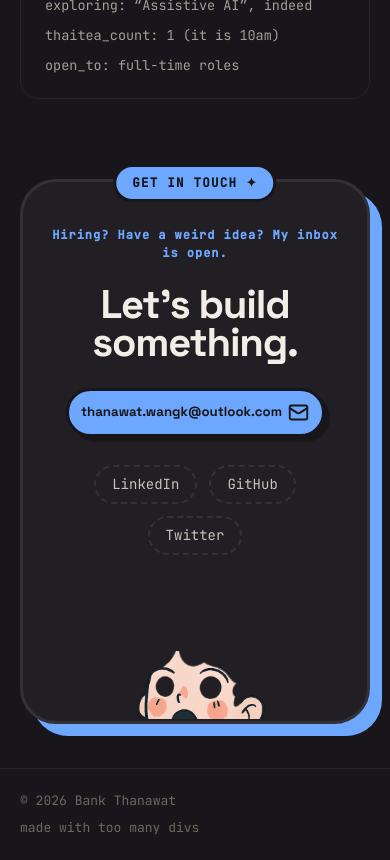
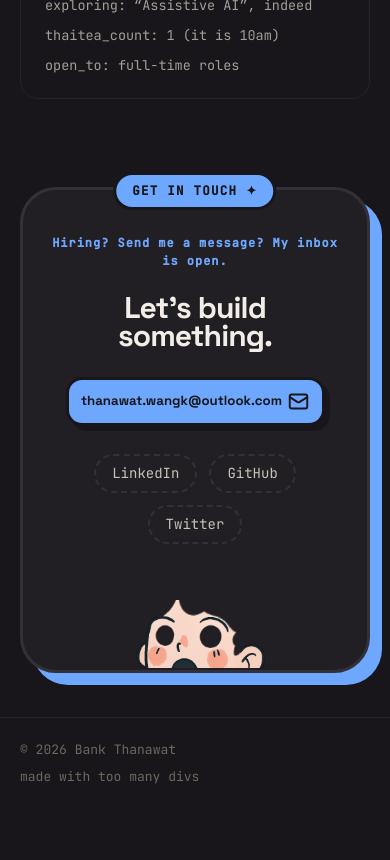
Before and after one commit to thanawangk/web-portfolio, a Next.js app: page / in a window 390 px wide. Shown: the part 4600-5460 px from the top of the page. After the commit the page ends 5409 px from the top, so only its background shows below. Built offline with nearby package versions, Linux system fonts and the light colour scheme.

Commit message:
feat: reduce scale in card contact

```diff
--- a/app/page.tsx
+++ b/app/page.tsx
@@ -136,7 +136,7 @@ export default function Home() {
 
         <section
           id="contact"
-          className="mx-auto max-w-(--page-max-width) px-(--page-pad-x) pt-[clamp(48px,7vw,68px)] pb-[clamp(44px,6.5vw,64px)]"
+          className="mt-2 mx-auto max-w-(--page-max-width) px-(--page-pad-x) pt-[clamp(48px,7vw,68px)] pb-[clamp(44px,6.5vw,64px)]"
         >
           <div className="relative mx-auto max-w-[920px] rounded-[36px] border-[3px] border-border-strong bg-surface px-[clamp(24px,5vw,48px)] pt-[clamp(44px,6.5vw,72px)] pb-[2px] text-center [box-shadow:12px_12px_0_var(--color-accent)] [transition:translate_0.3s_cubic-bezier(0.34,1.56,0.64,1),scale_0.3s_cubic-bezier(0.34,1.56,0.64,1),box-shadow_0.3s_cubic-bezier(0.34,1.56,0.64,1),border-color_0.3s_ease] hover:translate-x-[-6px] hover:translate-y-[-10px] hover:scale-[1.015] hover:border-accent hover:[box-shadow:22px_26px_0_var(--color-accent)]">
             <div className="absolute -top-[18px] left-1/2 -translate-x-1/2 rounded-full border-[3px] border-on-accent bg-accent px-4 py-[7px] font-mono text-[12.5px] font-bold tracking-[0.1em] whitespace-nowrap text-on-accent">
@@ -145,11 +145,11 @@ export default function Home() {
 
             <div className="relative ">
               <p className="mb-6 font-mono text-[clamp(12px,1.6vw,15px)] font-bold tracking-[0.08em] text-accent">
-                Hiring? Have a weird idea? My inbox is open.
+                Hiring? Send me a message? My inbox is open.
               </p>
 
-              <h2 className="mb-[26px] text-[clamp(40px,8.5vw,88px)] leading-[0.95] font-bold tracking-[-0.03em] text-text">
-                Let&rsquo;s build
+              <h2 className="mb-[26px] text-h2 leading-[0.95] font-bold tracking-[-0.03em] text-text">
+                Let's build
                 <br />
                 something.
               </h2>
@@ -170,7 +170,7 @@ export default function Home() {
                 ))}
               </div>
 
-              <div className="relative mx-auto mt-24 h-[68px] w-[180px] max-w-full overflow-hidden">
+              <div className="relative mx-auto mt-14 md:mt-18 lg:mt-22 h-[68px] w-[180px] max-w-full overflow-hidden">
                 <Image
                   src={heroImg}
                   alt=""
--- a/components/MailButton.tsx
+++ b/components/MailButton.tsx
@@ -19,7 +19,7 @@ export function MailButton({
   return (
     <a
       href={`mailto:${email}`}
-      className={`group relative inline-flex max-w-full items-center justify-center gap-1.5 overflow-hidden rounded-full border-[3px] border-on-accent bg-accent px-[clamp(10px,3.2vw,34px)] py-[clamp(11px,2.2vw,15px)] text-[clamp(11px,3.4vw,19px)] font-bold whitespace-nowrap text-on-accent [box-shadow:5px_5px_0_var(--color-on-accent)] [transition:translate_0.3s_cubic-bezier(0.34,1.56,0.64,1),box-shadow_0.3s_ease,background-color_0.3s_ease] hover:translate-x-[2px] hover:translate-y-[2px] hover:bg-accent-hover hover:text-on-accent hover:[box-shadow:2px_2px_0_var(--color-on-accent)] ${className}`}
+      className={`group relative inline-flex max-w-full items-center justify-center gap-1.5 overflow-hidden rounded-2xl border-[3px] border-on-accent bg-accent px-[clamp(10px,3.2vw,34px)] py-[clamp(11px,2.2vw,13px)] text-[clamp(11px,3.4vw,17px)] font-bold whitespace-nowrap text-on-accent [box-shadow:5px_5px_0_var(--color-on-accent)] [transition:translate_0.3s_cubic-bezier(0.34,1.56,0.64,1),box-shadow_0.3s_ease,background-color_0.3s_ease] hover:translate-x-[2px] hover:translate-y-[2px] hover:bg-accent-hover hover:text-on-accent hover:[box-shadow:2px_2px_0_var(--color-on-accent)] ${className}`}
     >
       <span className="absolute top-0 -left-8 flex h-full items-center opacity-0 [transition:left_0.35s_cubic-bezier(0.65,0,0.35,1),opacity_0.3s_ease] group-hover:left-6 group-hover:opacity-100">
         <MailIcon />
```
